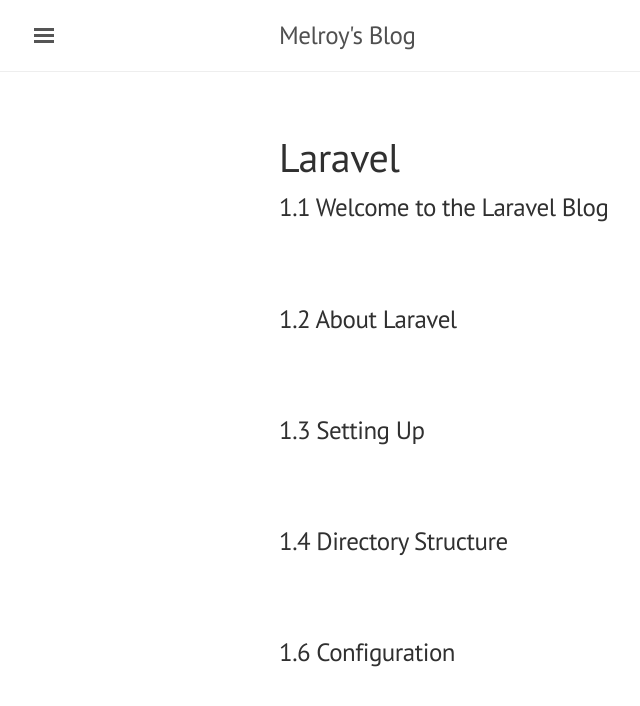
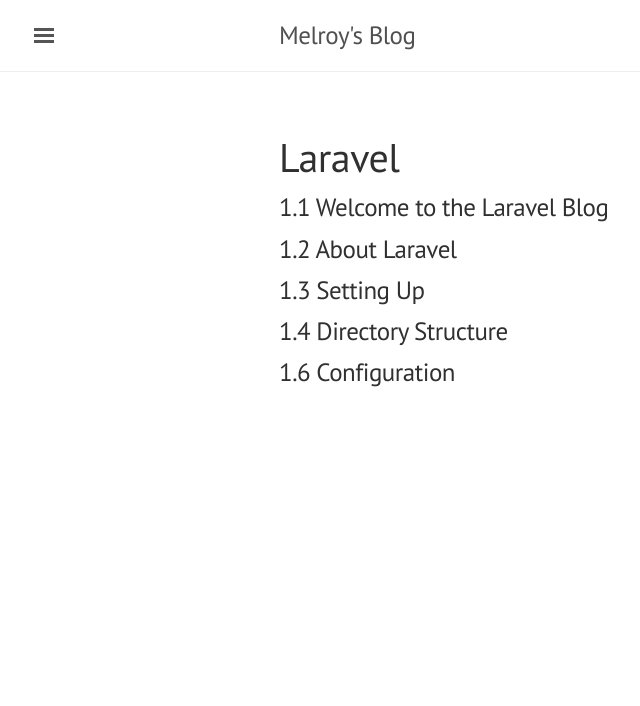
Before and after one commit to meldsza/meldsza.github.io, a Jekyll site: the page built from laravel.md, in a window 1280 px wide. Shown: the top 706 px of the page, without its empty margins (1-641 px from the left). Built offline with Jekyll 4.4.1, drawn with Linux system fonts in a browser that asks for light colours.

Commit message:
Update poole.css

```diff
--- a/public/css/poole.css
+++ b/public/css/poole.css
@@ -328,10 +328,6 @@
  * page is wrapped in `.page` and is only used on the page layout.
  */
 
-.page,
-.post {
-  margin-bottom: 4em;
-}
 
 /* Blog post or page title */
 .page-title,
```
